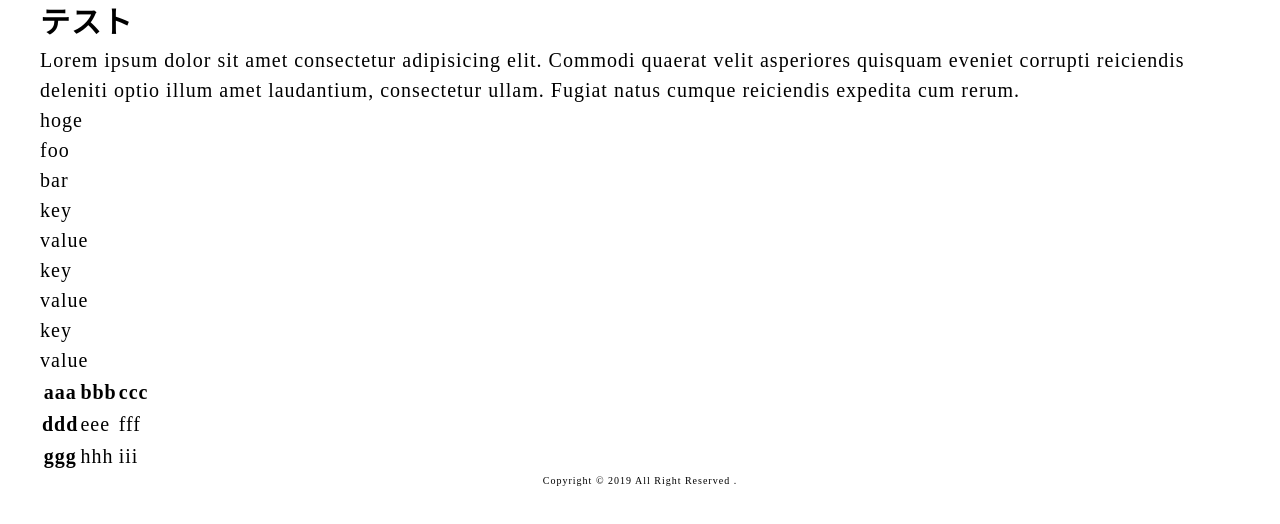
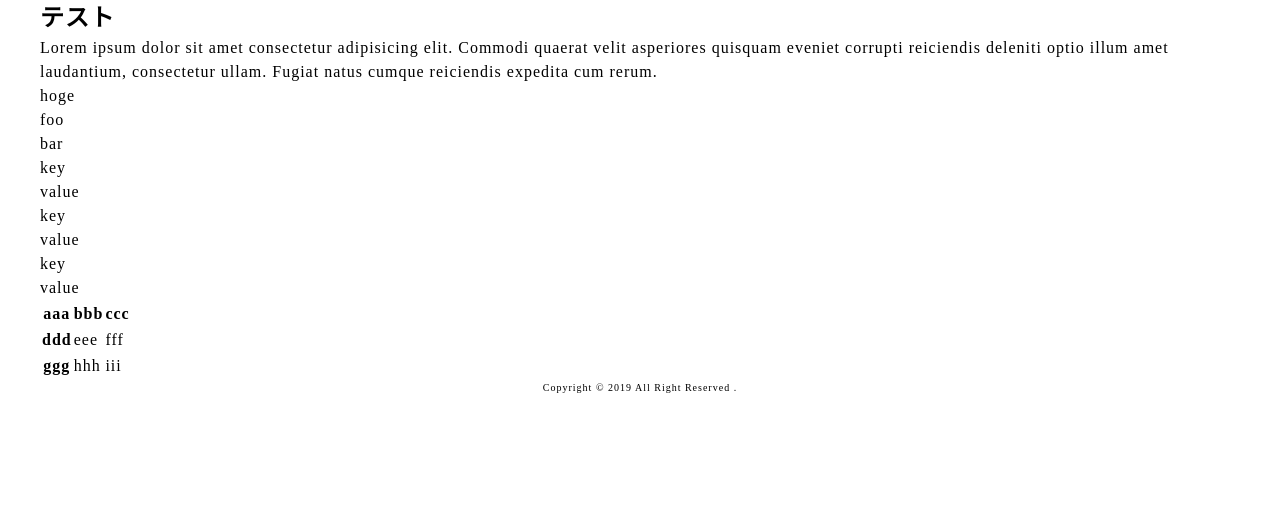
Before and after one commit to m-iwakiri/html5minimum, a website: page index.html in a window 1280 px wide. Drawn offline with nearby package versions, Linux system fonts and the light colour scheme.

Commit message:
20190309　途中経過

```diff
--- /dev/null
+++ b/_base.scss
@@ -0,0 +1,58 @@
+// mixin
+@mixin calc-fontsize($size, $displaysize) {
+    font-size: $size / $displaysize * 100vw;
+}
+@mixin tab {
+    @media (min-width: ($bp)) {
+        @content;
+    }
+}
+@mixin pc {
+    @media (min-width: ($body-width)) {
+        @content;
+    }
+}
+@mixin clearfix{
+    content: '';
+    visibility: hidden;
+    clear: both;
+    height: 0;
+    display: block;
+}
+@mixin object-fit-height{
+    position: absolute;
+    top: 50%;
+    left: 50%;
+    -webkit-transform: translate(-50%, -50%);
+    -ms-transform: translate(-50%, -50%);
+    transform: translate(-50%, -50%);
+    width: auto;
+    max-width: 9999px;
+    height: 100%;
+}
+@mixin flex{
+    display: -webkit-flex;
+    display: -moz-flex;
+    display: -ms-flex;
+    display: -o-flex;
+    display: flex;
+    flex-wrap: wrap;
+    justify-content: space-between;
+}
+// 変数
+// Font
+$base-font: serif !default;
+$gothic-font: sans-serif !default;
+
+// サイズ
+$body-width-sp: 640px !default;
+$body-width: 1200px !default;
+$bp: 768px !default;
+
+$base-fontsize: 16px !default;
+
+// Color
+$main-color: #000000;
+$link-color: #000000;
+$title-color: #a40000;
+$border-color: #bfbfbf;
--- a/index.html
+++ b/index.html
@@ -82,5 +82,10 @@
     </footer>
     <!-- SCRIPT -->
     <script src="https://code.jquery.com/jquery-3.3.1.min.js"></script>
+    <script>
+        $(function(){
+            alert("hoge");
+        });
+    </script>
 </body>
 </html>
--- a/style.scss
+++ b/style.scss
@@ -1,65 +1,6 @@
 @charset "UTF-8";
-// mixin
-@mixin calc-fontsize($size, $displaysize) {
-    font-size: $size / $displaysize * 100vw;
-}
-@mixin tab {
-    @media (min-width: ($bp)) {
-        @content;
-    }
-}
-@mixin pc {
-    @media (min-width: ($body-width)) {
-        @content;
-    }
-}
-@mixin clearfix{
-    content: '';
-    visibility: hidden;
-    clear: both;
-    height: 0;
-    display: block;
-}
-@mixin object-fit-height{
-    position: absolute;
-    top: 50%;
-    left: 50%;
-    -webkit-transform: translate(-50%, -50%);
-    -ms-transform: translate(-50%, -50%);
-    transform: translate(-50%, -50%);
-    width: auto;
-    max-width: 9999px;
-    height: 100%;
-}
-@mixin flex{
-    display: -webkit-flex;
-    display: -moz-flex;
-    display: -ms-flex;
-    display: -o-flex;
-    display: flex;
-    flex-wrap: wrap;
-    justify-content: space-between;
-}
-// 変数
-// Font
-$base-font: serif;
-$gothic-font: sans-serif;
 
-// サイズ
-$body-width-sp: 640px;
-$body-width: 1200px;
-$bp: 768px;
-
-$base-fontsize: 20px;
-
-// Color
-$main-color: #000000;
-$link-color: #000000;
-$effect-color: #d7a763;
-$title-color: #a40000;
-$title-green-color: #005752;
-$border-color: #bfbfbf;
-
+@import "base";
 
 body{
     width: 100%;
```
Also changed, not shown: package.json (added, +20 -0 lines), style.css (added).
